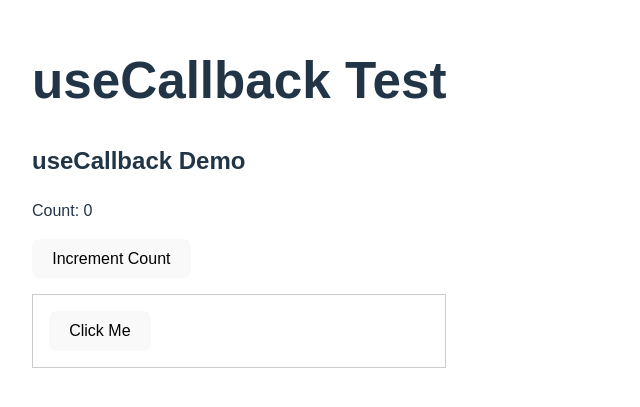
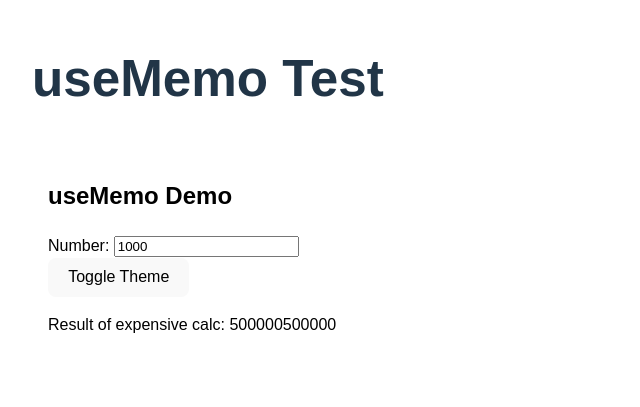
Before and after one commit to Sunny752005/Sunny752005-intern-repo, a React (Vite) app in the folder react-code/: page / in a window 1280 px wide. Shown: the part 207-614 px from the top of the page, without its empty margins (0-640 px from the left). Built offline with nearby package versions, Linux system fonts and the light colour scheme.

Commit message:
Optimizing Performance with useMemo code done

```diff
--- a/react-code/src/App.jsx
+++ b/react-code/src/App.jsx
@@ -1,11 +1,11 @@
 import React from 'react';
-import ParentComponent from './Preventing-Unnecessary-Renders-with-useCallback/ParentComponent';
+import ExpensiveCalculation from './Optimizing-Performance-with-useMemo/ExpensiveCalculation';
 
 function App() {
   return (
     <div style={{ padding: '2rem', fontFamily: 'sans-serif' }}>
-      <h1>useCallback Test</h1>
-      <ParentComponent />
+      <h1>useMemo Test</h1>
+      <ExpensiveCalculation />
     </div>
   );
 }
--- /dev/null
+++ b/react-code/src/Optimizing-Performance-with-useMemo/ExpensiveCalculation.jsx
@@ -0,0 +1,44 @@
+import React, { useMemo, useState } from 'react';
+
+const ExpensiveCalculation = () => {
+  const [number, setNumber] = useState(1000);
+  const [darkMode, setDarkMode] = useState(false);
+
+
+  const expensiveResult = useMemo(() => {
+    console.log('⏳ Running expensive calculation...');
+    let result = 0;
+    for (let i = 0; i <= number * 1000; i++) {
+      result += i;
+    }
+    return result;
+  }, [number]);
+
+  const themeStyle = {
+    backgroundColor: darkMode ? '#333' : '#fff',
+    color: darkMode ? '#fff' : '#000',
+    padding: '1rem',
+    marginTop: '1rem',
+    transition: '0.3s',
+  };
+
+  return (
+    <div style={themeStyle}>
+      <h2>useMemo Demo</h2>
+      <div>
+        <label>Number: </label>
+        <input
+          type="number"
+          value={number}
+          onChange={(e) => setNumber(Number(e.target.value) || 0)}
+        />
+      </div>
+      <button onClick={() => setDarkMode(!darkMode)}>
+        Toggle Theme
+      </button>
+      <p>Result of expensive calc: {expensiveResult}</p>
+    </div>
+  );
+};
+
+export default ExpensiveCalculation;
```
